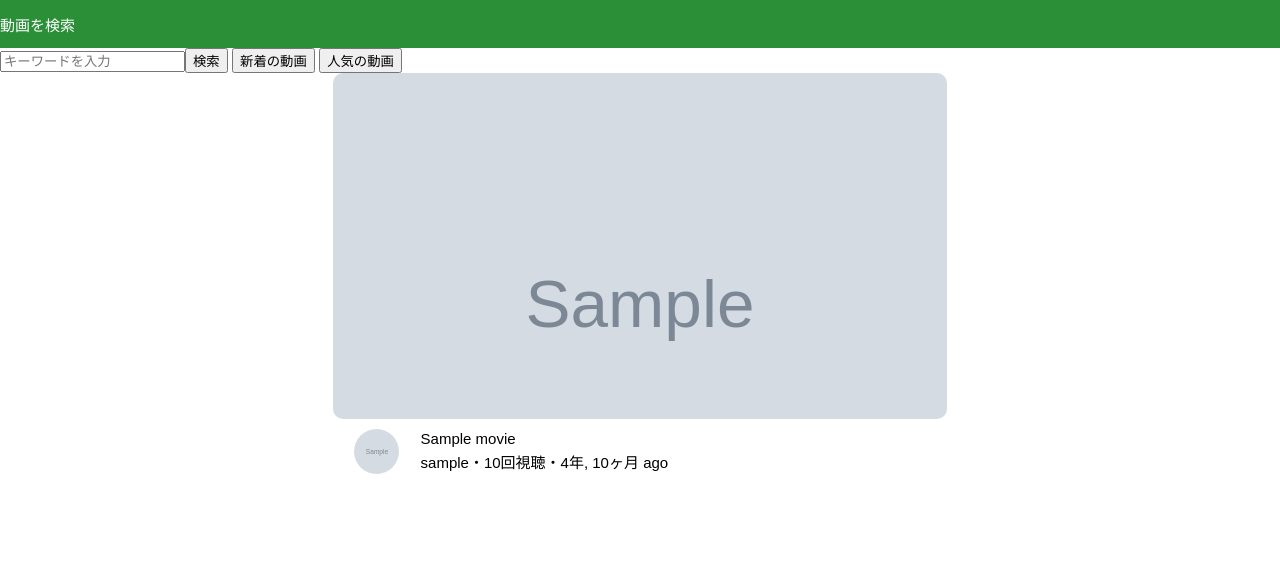
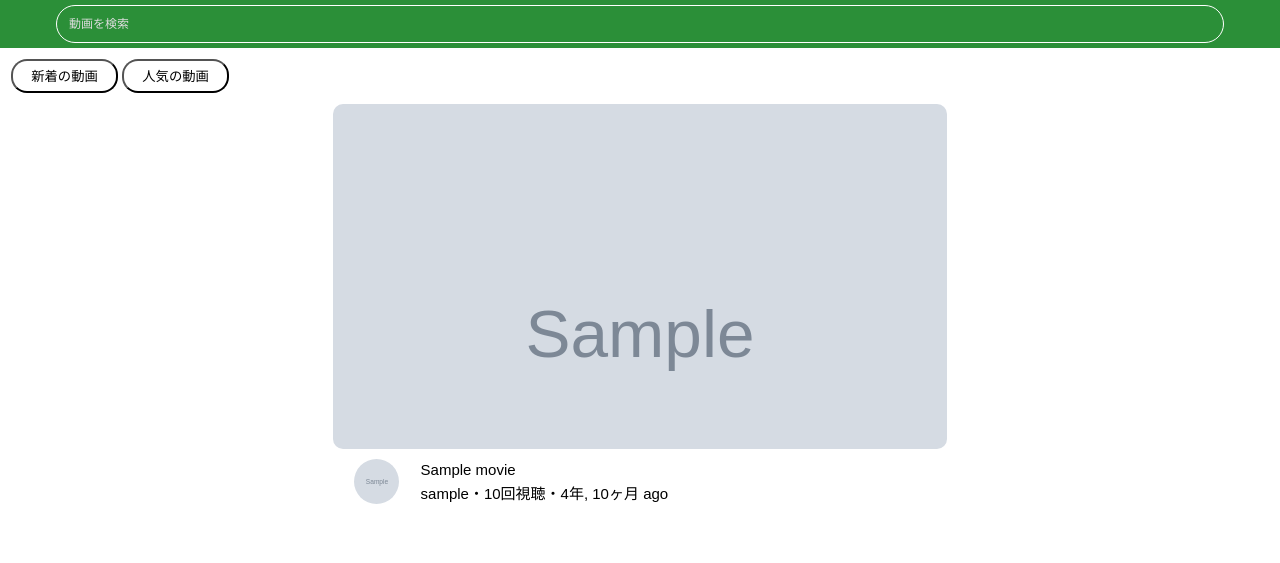
Before and after one commit to yuto0402/myvieal, a Django app: page /search/ in a window 1280 px wide. Shown: the top 563 px of the page. Run offline with Django 5.2, Linux system fonts and the light colour scheme; the first user in the database is signed in; tables that the repository leaves empty hold one stand-in row (Sample ...).

Commit message:
search section ver.1.1 サーチセクションを雑に作った。履歴一覧の表示やボタン押した時の表示などまだ問題点が多数ある。

```diff
--- /dev/null
+++ b/myvieal/static/myvieal/css/search.css
@@ -0,0 +1,63 @@
+.search-bar-container {
+  flex: 1 1 0;
+  height: 100%;
+}
+
+.search-bar-container > form {
+  height: 100%;
+}
+
+.search-bar-container.history > form {
+  display: flex;
+  justify-content: center;
+  align-items: center;
+}
+
+.search-text-link {
+  height: 100%;
+  display: block;
+  display: flex;
+  justify-content: center;
+  align-items: center;
+  text-decoration: none;
+  cursor: default;
+}
+
+#search-bar {
+  background-color: transparent;
+  border: 1px solid white;
+  width: 90%;
+  height: 70%;
+  border-radius: 36px;
+  color: white;
+  padding-left: 1em;
+  text-decoration: none;
+  display: flex;
+  align-items: center;
+  color: gainsboro;
+  font-size: 12px;
+}
+
+#search-bar.top {
+  cursor: default;
+}
+
+#search-bar::placeholder {
+  color: gainsboro;
+}
+
+.query-button-container {
+  margin: 0.7em 0.7em;
+}
+
+.query-button {
+  width: 8em;
+  height: 2.5em;
+  border-radius: 16px;
+  background-color: white;
+}
+
+.query-button.target {
+  background-color: black;
+  color: white;
+}
--- a/myvieal/templates/myvieal/search.html
+++ b/myvieal/templates/myvieal/search.html
@@ -2,17 +2,21 @@
 {% load static %}
 {% block extra-style %}
   <link rel="stylesheet" href="{% static 'myvieal/css/top.css' %}">
+  <link rel="stylesheet" href="{% static 'myvieal/css/search.css' %}">
 {% endblock %}
 {% block header-container %}
-<div class="search-bar">
-  <p>動画を検索</p>
+<div class="search-bar-container">
+  <form method="get">
+    <a class="search-text-link" href="{% url "search_history" %}">
+      <input id ="search-bar" class="top" type="text" name="search" value="{{search_text}}" placeholder="動画を検索">
+    </a>
+  </form>
 </div>
 {% endblock %}
 {% block content %}
-<form method="get" action="/search/">
-  <input type="text" name="search" value="{{search_text}}" placeholder="キーワードを入力"><button type="submit">検索</button>
-  <button type="submit" name="display_order" value="created_at">新着の動画</button>
-  <button type="submit" name="display_order" value="number_of_views">人気の動画</button>
+<form class="query-button-container" method="get" action="/search/">
+  <button class="query-button created_at" type="submit" name="display_order" value="created_at">新着の動画</button>
+  <button class="query-button number_of_views" type="submit" name="display_order" value="number_of_views">人気の動画</button>
 </form>
 <main>
   {% for movie in movies %}
@@ -30,4 +34,26 @@
   </a>
   {% endfor %}
 </main>
+{% comment %} <script>
+  const search_text = document.querySelector("#search-bar");
+  search_text.addEventListener('click', (e) => {
+    e.preventDefault
+    // const url = {% url "search" %};
+  const showUsers = async () => {
+    try {
+      const response = await fetch(`${url}/?search=${search_text.value}`, {
+        method: 'GET',
+        body: '',
+        headers: {
+          'Content-Type': 'application/x-www-form-urlencoded; charset=utf-8',
+          'X-CSRFToken': '{{ csrf_token }}',
+        }
+      })
+      const jsonresponse = await response.json()
+      console.log(jsonresponse)
+    } catch (err) {
+      console.log('Error log: ' + err);
+    }
+  }})
+</script> {% endcomment %}
 {% endblock content %}
--- a/myvieal/urls.py
+++ b/myvieal/urls.py
@@ -13,5 +13,6 @@ urlpatterns = [
     path("detail/<int:pk>/", views.MovieDetailView.as_view(), name="MovieDetail"),
     path("delete/<int:pk>/", views.MovieDeleteView.as_view(), name="MovieDelete"),
     path("search/", views.SearchView.as_view(), name="search"),
+    path("search/history", views.SearchHistory.as_view(), name="search_history"),
     path("following", Following.as_view(), name="following"),
 ]
--- a/myvieal/views.py
+++ b/myvieal/views.py
@@ -1,10 +1,12 @@
 # Create your views here.
+import datetime
+
 from django.contrib.auth.mixins import LoginRequiredMixin
 from django.urls import reverse, reverse_lazy
 from django.views.generic import CreateView, DeleteView, DetailView, ListView, UpdateView
 
-from .forms import MovieEditForm, MovieForm
-from .models import CustomUser, Movie
+from .forms import MovieEditForm, MovieForm, SearchHistoryForm
+from .models import CustomUser, Movie, Search
 
 
 # Create your views here.
@@ -71,8 +73,39 @@ class SearchView(LoginRequiredMixin, ListView):
             obj = obj.filter(title__icontains=search)
         return obj
 
-    # コンテクストデータのキーは標準では"videos_list"(モデル名_list)なので"objects"に変更
+    def get_context_data(self, **kwargs):
+        context = super().get_context_data(**kwargs)
+        if self.request.GET.get("search") is not None:
+            context["search_text"] = self.request.GET.get("search")
+        return context
+
+    # コンテクストデータのキーは標準では"videos_list"(モデル名_list)なので"movies"に変更
     context_object_name = "movies"
+
+
+class SearchHistory(LoginRequiredMixin, CreateView):
+    model = Search
+    form_class = SearchHistoryForm
+    template_name = "myvieal/search_history.html"
+
+    def get_success_url(self):
+        return reverse("search") + "?search=" + self.request.POST.get("search_word")
+
+    def form_valid(self, form):
+        instance = form.save(commit=False)
+        instance.searched_by = self.request.user
+        instance.searched_at = datetime.datetime.now(tz="Asia/Tokyo")
+        instance.save()
+        return super().form_valid(form)
+
+    def form_invalid(self, form):
+        print("フォームinvalid")
+        return super().form_invalid(form)
+
+    def get_context_data(self, **kwargs):
+        context = super().get_context_data(**kwargs)
+        context["histories"] = Search.objects.filter(searched_by=self.request.user)
+        return context
 
 
 class Following(ListView):
```
Also changed, not shown: myvieal/forms.py (+7 -1 lines), myvieal/static/myvieal/js/search.js (added, +14 -0 lines), myvieal/templates/myvieal/search_history.html (added, +19 -0 lines).
